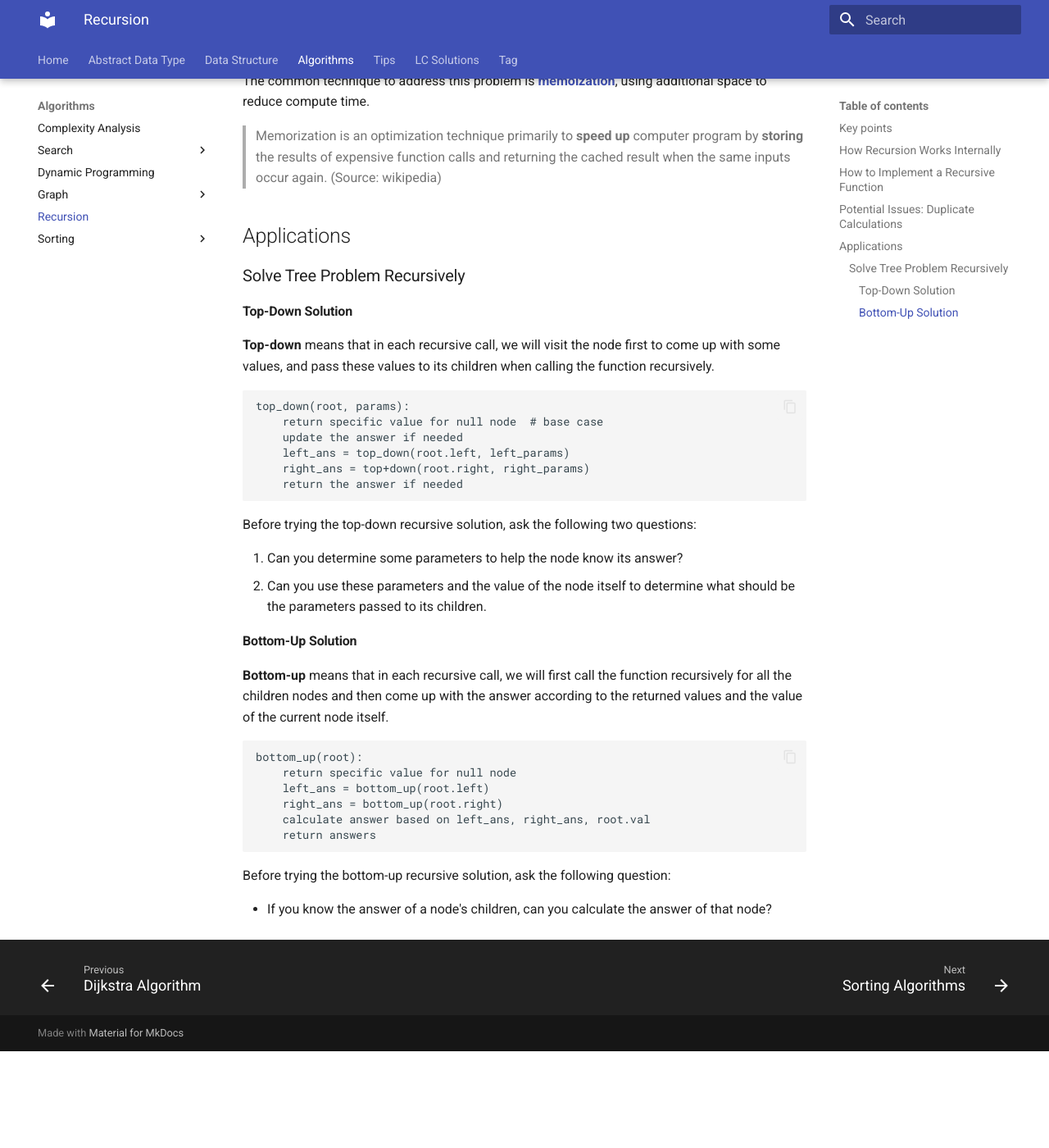
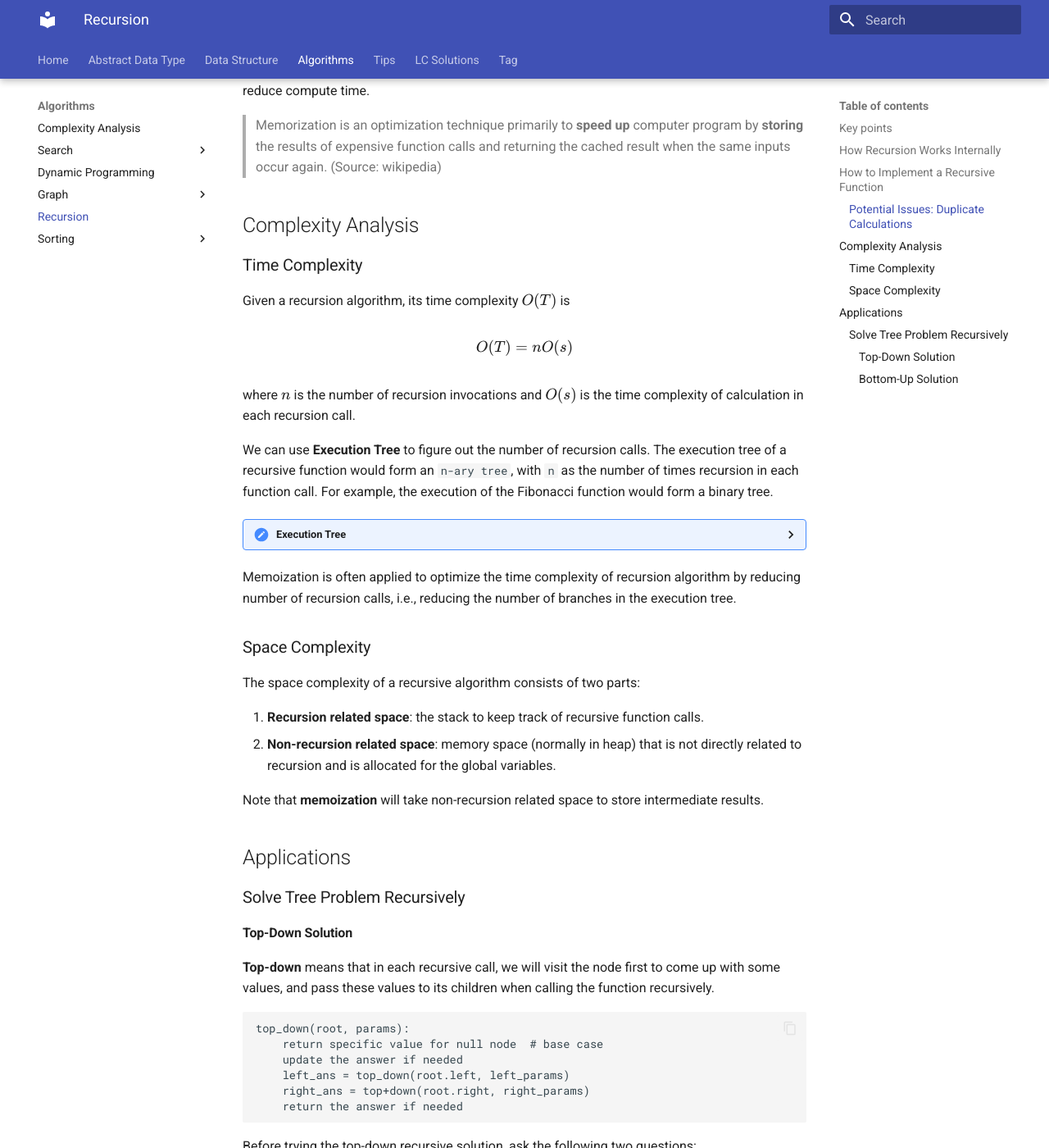
Before and after one commit to RogerLuo-Code/coding-practice, an MkDocs documentation site: the page built from docs/algorithms/recursion.md, in a window 1280 px wide and 1400 px high, scrolled down 2142 px. Shown: the whole window at 82% size. Built offline with MkDocs 1.6.1 and Material for MkDocs 9.7.7, drawn with Linux system fonts in a browser that asks for light colours; before the commit the page ends 3424 px from its top, so only the background shows below that.

Commit message:
Add complexity analysis to recursion

```diff
--- a/docs/algorithms/recursion.md
+++ b/docs/algorithms/recursion.md
@@ -54,7 +54,7 @@ further recursive calls.
 For implementation, call the function itself according to the **recurrence relation**
 until we reach the **base case**.
 
-## Potential Issues: Duplicate Calculations
+### Potential Issues: Duplicate Calculations
 
 If not using recursion wisely, it might get very long computation time due to duplicate calculations.
 
@@ -97,6 +97,41 @@ using additional space to reduce compute time.
 > Memorization is an optimization technique primarily to **speed up** computer program
 by **storing** the results of expensive function calls and returning the cached result
 when the same inputs occur again. (Source: wikipedia)
+
+## Complexity Analysis
+
+### Time Complexity
+
+Given a recursion algorithm, its time complexity $O(T)$ is
+
+$$O(T) = n O(s)$$
+
+where $n$ is the number of recursion invocations and $O(s)$ is the time complexity of calculation in each recursion call.
+
+We can use **Execution Tree** to figure out the number of recursion calls. The execution
+tree of a recursive function would form an `n-ary tree`, with `n` as the number of times
+recursion in each function call. For example, the execution of the Fibonacci function
+would form a binary tree.
+
+???- "Execution Tree"
+    Execution tree is a tree that is used to denote the execution flow of a recursive
+    function. Each node in the tree represents an invocation of the recursive function.
+    Therefore, the total number of nodes in the tree corresponds to the number of
+    recursion calls during the execution.
+
+Memoization is often applied to optimize the time complexity of recursion algorithm by
+reducing number of recursion calls, i.e., reducing the number of branches in the
+execution tree.
+
+### Space Complexity
+
+The space complexity of a recursive algorithm consists of two parts:
+
+1. **Recursion related space**: the stack to keep track of recursive function calls.
+2. **Non-recursion related space**: memory space (normally in heap) that is not directly
+related to recursion and is allocated for the global variables.
+
+Note that **memoization** will take non-recursion related space to store intermediate results.
 
 ## Applications
 
```
